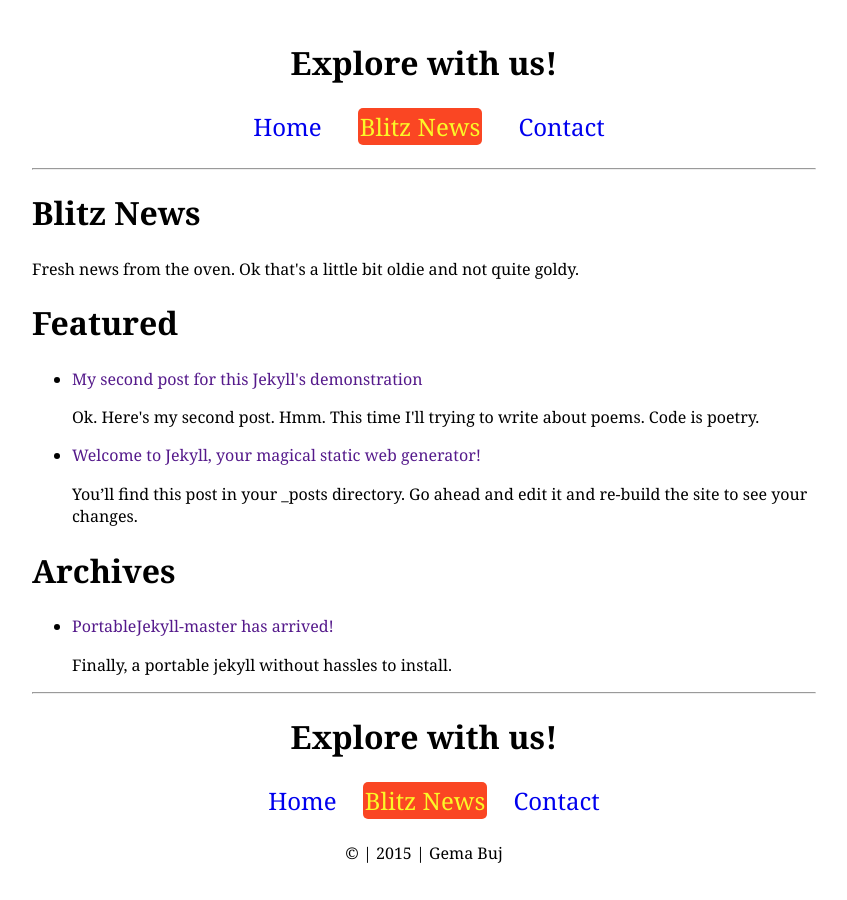
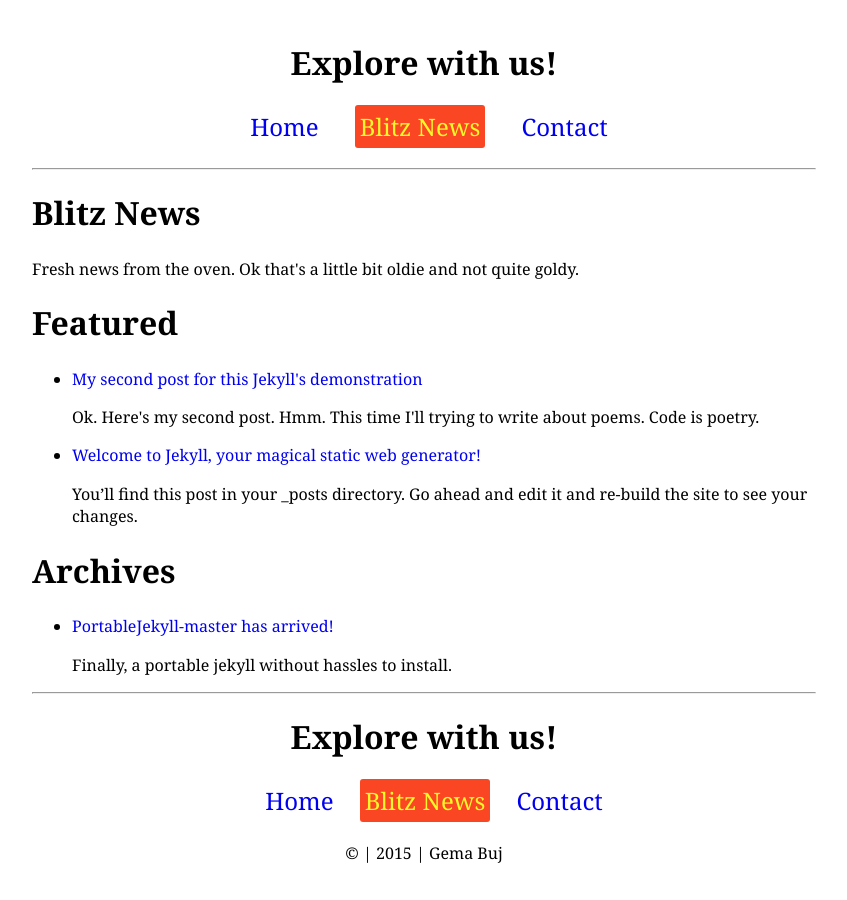
Before and after one commit to gemabuj/sinapsis, a Jekyll site: the page built from blitznews.html, in a window 1280 px wide. Shown: the whole page, without its empty margins (216-1063 px from the left). Built offline with Jekyll 4.4.1, drawn with Linux system fonts in a browser that asks for light colours; Markdown is read by kramdown in place of the engine named in the settings.

Commit message:
main commit 11
bunch of stuffs

```diff
--- a/_posts/featured/2015-04-23-welcome-to-jekyll.markdown
+++ b/_posts/featured/2015-04-23-welcome-to-jekyll.markdown
@@ -7,7 +7,7 @@
 categories: featured
 ---
 
-You’ll find this post in your `_posts` directory. Go ahead and edit it and re-build the site to see your changes. You can rebuild the site in many different ways, but the most common way is to run `jekyll serve`, which launches a web server and auto-regenerates your site when a file is updated.
+You'll find this post in your `_posts` directory. Go ahead and edit it and re-build the site to see your changes. You can rebuild the site in many different ways, but the most common way is to run `jekyll serve`, which launches a web server and auto-regenerates your site when a file is updated.
 
 To add new posts, simply add a file in the `_posts` directory that follows the convention `YYYY-MM-DD-name-of-post.ext` and includes the necessary front matter. Take a look at the source for this post to get an idea about how it works.
 
--- a/blitznews.html
+++ b/blitznews.html
@@ -9,7 +9,7 @@
 <ul>
 	{% for posting in site.categories.featured %}
 	  <li>
-  	<a href="">{{posting.title}}</a>
+	  	<a href="{{site.baseurl}}{{posting.url}}">{{posting.title}}</a>
 	  	<p>{{posting.meta}}</p>
 	  </li>
   {% endfor %}
@@ -19,7 +19,7 @@
 <ul>
 	{% for posting in site.categories.archives %}
 	  <li>
-  	<a href="">{{posting.title}}</a>
+	  	<a href="{{site.baseurl}}{{posting.url}}">{{posting.title}}</a>
 	  	<p>{{posting.meta}}</p>
 	  </li>
   {% endfor %}
--- a/css/style.css
+++ b/css/style.css
@@ -9,8 +9,8 @@
 .selected {
   background-color: #FA4623;
   color: #FAF828;
-  padding: 2px;
-  border-radius: 5px; }
+  padding: 5px;
+  border-radius: 3px; }
 
 .navigaton-bar ul {
   list-style-type: none;
--- a/css/style.sass
+++ b/css/style.sass
@@ -9,8 +9,8 @@
 .selected
 	background-color: #FA4623
 	color: #FAF828
-	padding: 2px
-	border-radius: 5px
+	padding: 5px
+	border-radius: 3px
 
 .navigaton-bar ul
 	list-style-type: none
```
Lines whose indentation alone changed are shown as unchanged.
